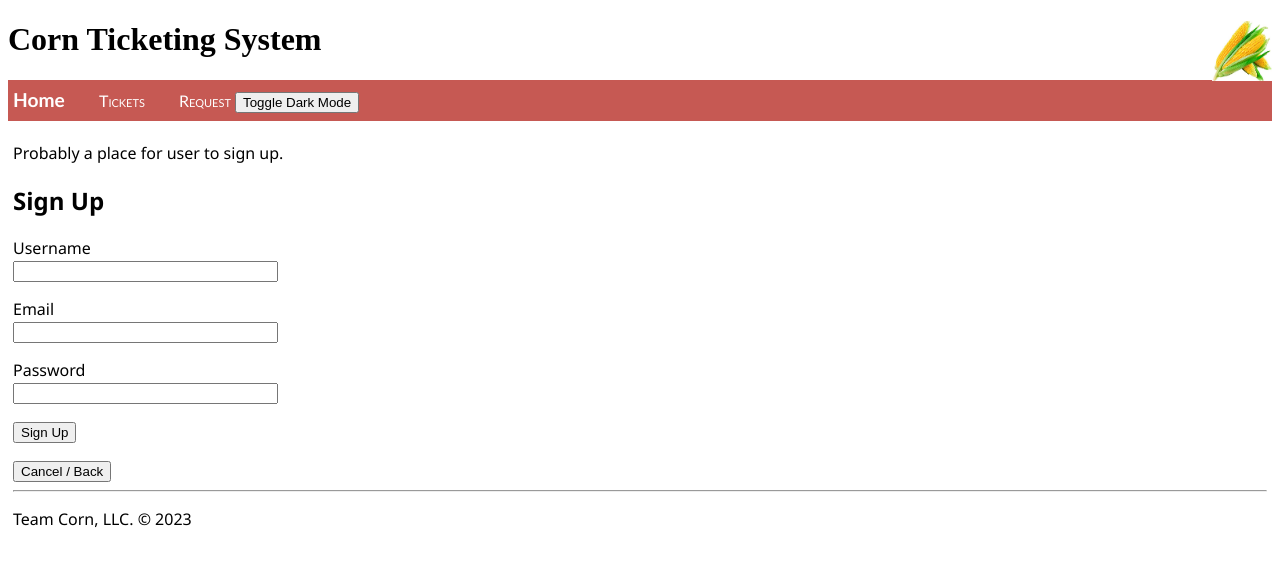
After one commit to Isaac-rosdail/flask-site-csc470, a Flask app: page /signup in a window 1280 px wide. The commit adds this page. Shown: the top 567 px of the page. Run offline with Flask 3, Linux system fonts and the light colour scheme; parts of the project's set-up code (start-up, migrations or seed data) failed here and were passed over.

Commit message:
Implemented some of database (User), Implemeneted Flask_WTF for forms for login/signup & added relevant pages, Added persistent darkmode, maybe something else.

```diff
--- a/app/app.py
+++ b/app/app.py
@@ -1,21 +1,77 @@
-from flask import Flask
-import re
-from datetime import datetime
-from flask import render_template
+from flask import Flask, render_template, request, redirect, url_for
+from flask_sqlalchemy import SQLAlchemy    # Init SQLAlchemy
+from sqlalchemy.exc import IntegrityError  # Throw error
+from forms import LoginForm, SignupForm # import signup/login forms defined in forms.py
 
 app = Flask(__name__)
+app.config['SQLALCHEMY_DATABASE_URI'] = 'sqlite:///db.sqlite3'
+app.config['SQLALCHEMY_TRACK_MODIFICATIONS'] = False  # Not needed?
+app.config['SECRET_KEY'] = 'corn'  # For Flask_WTF form(s)
+
+db = SQLAlchemy(app)
+
+# app.app_context().push() # needed to fix weird glitch, idk
+
+
+class User(db.Model):
+    id = db.Column(db.Integer, primary_key=True)
+    # name = db.Column(db.String(30), unique=True)
+    username = db.Column(db.String(30), unique=True)
+    email = db.Column(db.String(30), unique=True) # email must be unique
+    password = db.Column(db.String(30))
+
+
+# Init db & tables if needed
+with app.app_context():
+    db.create_all()
+
+
 @app.route("/api/data")
 def get_data():
     return app.send_static_file("data.json")
-
-@app.route("/")
+@app.route("/", methods=['GET', 'POST'])
 def home():
-    return render_template("home.html")
-
-
+    error = None
+    form = LoginForm()
+    if form.validate_on_submit():
+        # Verify login info
+        username = request.form['username']
+        password = request.form['password']
+        user = User.query.filter_by(username=username).first()
+        if user and user.check_password(password):
+            return redirect(url_for('dashboard')) # Redirect to user dashboard
+        else:
+            error = "No success."
+    return render_template("home.html", error=error)
 @app.route("/tickets/")
 def tickets():
     return render_template("tickets.html")
 @app.route("/submit_ticket/")
 def submit_ticket():
     return render_template("submit_ticket.html")
+@app.route("/signup", methods=['GET', 'POST'])
+def signup():
+    form = SignupForm()
+
+    # Validation & Saving to db
+    if form.is_submitted():
+        try:
+            result = request.form  # this line gives us access to the form data :P
+
+            # Store stuff from form into database User entry
+            new_user = User(username=form.username.data,
+                            email=form.email.data,
+                            password=form.password.data)
+            db.session.add(new_user)
+            db.session.commit()
+
+            users = User.query.all()
+            return render_template('user.html', users=users, result=result)
+        # If repeat username, don't accept. Add input validation?
+        except IntegrityError:
+            db.session.rollback()
+            return render_template('signup.html', form=form)
+    return render_template('signup.html', form=form)
+
+if __name__ == '__main__':
+    app.run()
--- /dev/null
+++ b/app/forms.py
@@ -0,0 +1,16 @@
+from flask_wtf import FlaskForm
+from wtforms import StringField, PasswordField, SubmitField
+from wtforms.validators import DataRequired
+
+
+class LoginForm(FlaskForm):
+    username = StringField('Username', validators=[DataRequired])
+    password = PasswordField('Password', validators=[DataRequired])
+    submit = SubmitField('Login')
+
+
+class SignupForm(FlaskForm):
+    username = StringField('Username')
+    email = StringField('Email')
+    password = PasswordField('Password')
+    submit = SubmitField('Sign Up')
--- /dev/null
+++ b/app/static/js/darkmode.js
@@ -0,0 +1,27 @@
+let darkMode = localStorage.getItem("darkMode");
+const darkModeToggle = document.querySelector('#dark-mode-toggle');
+
+const enableDarkMode = () => {
+    document.body.classList.add('dark-mode');
+    localStorage.setItem('darkMode', 'enabled');
+};
+const disableDarkMode = () => {
+    document.body.classList.remove('dark-mode');
+    localStorage.setItem('darkMode', null);
+};
+
+// Check on page load
+if(darkMode === 'enabled'){
+    enableDarkMode();
+}
+// Check for button toggle
+darkModeToggle.addEventListener('click', () => {
+    darkMode = localStorage.getItem('darkMode');
+    if(darkMode !== 'enabled'){
+        enableDarkMode();
+        console.log(darkMode);
+    } else {
+        disableDarkMode();
+        console.log(darkMode);
+    }
+})
--- a/app/static/site.css
+++ b/app/static/site.css
@@ -30,3 +30,9 @@
     padding: 5px;
     font-family:'Segoe UI', Tahoma, Geneva, Verdana, sans-serif;
 }
+
+/* Dark mode styles */
+.dark-mode {
+    background-color: black;
+    color: white;
+}
--- a/app/templates/layout.html
+++ b/app/templates/layout.html
@@ -1,5 +1,5 @@
 <!DOCTYPE html>
-<html>
+<html lang="en">
     <head>
         <meta charset="utf-8" />
         <title>{% block title %}Ticket System{% endblock %}</title>
@@ -21,6 +21,7 @@
             <a href="{{ url_for('home') }}" class="navbar-brand">Home</a>
             <a href="{{ url_for('tickets') }}" class="navbar-item">Tickets</a>
             <a href="{{ url_for('submit_ticket') }}" class="navbar-item">Request</a>
+            <button id="dark-mode-toggle" aria-label="toggle dark mode" class="text-right">Toggle Dark Mode</button>
         </div>
 
         <div class="body-content">
@@ -28,8 +29,10 @@
             {% endblock %}
             <hr/>
             <footer>
-                <p>&copy; 2023</p>
+                <p>Team Corn, LLC. &copy; 2023</p>
             </footer>
         </div>
+
+    <script src="{{ url_for('static', filename='js/darkmode.js') }}"> </script>
     </body>
 </html>
--- /dev/null
+++ b/app/templates/signup.html
@@ -0,0 +1,26 @@
+{% extends "layout.html" %}
+{% block title %}
+Sign Up
+{% endblock %}
+{% block content %}
+<p>Probably a place for user to sign up.</p>
+<h2>Sign Up</h2>
+<form action="" method="post">
+    <!--create object of sign up form class, pass form obj into view using Jinja, refer to form.___ after-->
+    <p>
+        {{form.username.label}} <br>
+        {{form.username(size=30)}}
+    </p>
+    <p>
+        {{form.email.label}} <br>
+        {{form.email(size=30)}}
+    </p>
+    <p>
+        {{form.password.label}} <br>
+        {{form.password(size=30)}}
+    </p>
+    <p>{{form.submit}}</p>
+</form>
+
+<button onclick="location.href='/'">Cancel / Back</button>
+{% endblock %}
```
Also changed, not shown: app/templates/home.html (+11 -0 lines), app/templates/user.html (added, +22 -0 lines), app/static/images/great_success.jpg (added).
